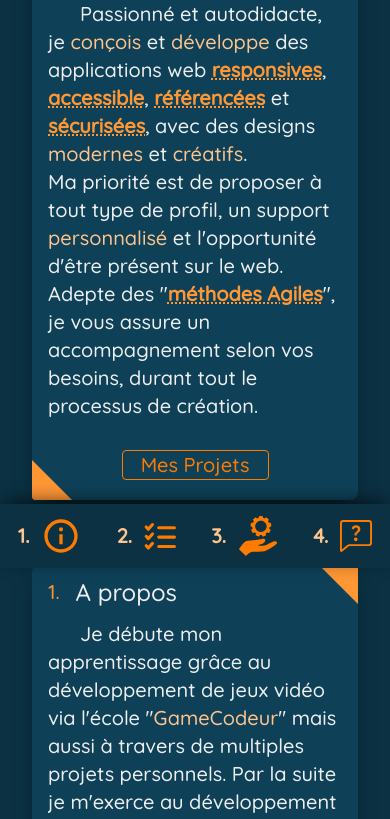
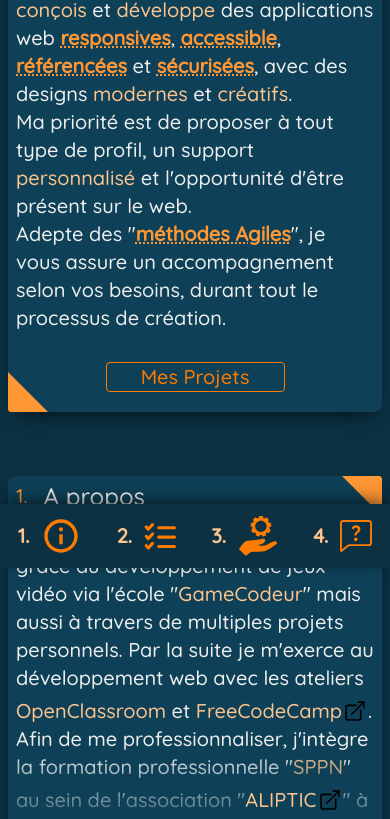
Before and after one commit to SimonBnt/simonbenet_portfolio, a plain HTML site: page index.html in a window 390 px wide. Shown: the part 276-1095 px from the top of the page. Drawn offline with nearby package versions, Linux system fonts and the light colour scheme.

Commit message:
responsive fx

```diff
--- a/src/sass/abstracts/_mixins.scss
+++ b/src/sass/abstracts/_mixins.scss
@@ -1,4 +1,10 @@
 @mixin respondTo($breakpoint) {
+    @if ($breakpoint == 320px) {
+        @media (min-width: 320px) and (max-width: 479px) {
+            @content;
+        }
+    }
+
     @if ($breakpoint == sm) {
         @media (min-width: 768px) {
             @content;
@@ -6,7 +12,7 @@
     }
 
     @if ($breakpoint == md) {
-        @media (min-width: 1025px) {
+        @media (min-width: 1200px) {
             @content;
         }
     }
--- a/src/sass/components/_left-sidenav.scss
+++ b/src/sass/components/_left-sidenav.scss
@@ -1,4 +1,6 @@
 #leftSideNav {
+    padding: 0;
+
     ul {
         display: flex;
         justify-content: center;
@@ -6,6 +8,7 @@
         margin: 0 2rem;
         border-radius: 1rem;
         padding: 0.5rem 0;
+
 
         @include respondTo (lg) {
             padding: 0.5rem 0;
@@ -32,7 +35,6 @@
 
     @include respondTo(md) {
         margin: 0;
-        padding-left: 1.5rem;
         position: fixed;
         z-index: 1000;
         bottom: 0;
--- a/src/sass/components/_navbar.scss
+++ b/src/sass/components/_navbar.scss
@@ -1,5 +1,6 @@
 #navbar {
     display: flex;
+    justify-content: center;
     position: fixed;
     bottom: 0;
     width: 100%;
--- a/src/sass/components/_right-sidenav.scss
+++ b/src/sass/components/_right-sidenav.scss
@@ -3,7 +3,7 @@
 
     @include respondTo(md) {
         display: block;
-        padding-right: 1.5rem;
+        padding-right: 0.5rem;
         position: fixed;
         z-index: 1000;
         bottom: 0;
--- a/src/sass/layout/_main.scss
+++ b/src/sass/layout/_main.scss
@@ -1,5 +1,13 @@
 main {
     padding: 0 2rem;
+
+    @include respondTo(320px) {
+        padding: 8px
+    }
+
+    @include respondTo(sm) {
+        padding: 16px
+    }
 
     @include respondTo(md) {
         padding: inherit;
@@ -12,6 +20,14 @@ main {
         margin-bottom: 4rem;
         background-color: $Dcolor-3;
         position: relative;
+
+        @include respondTo(320px) {
+            padding: 8px
+        }
+
+        @include respondTo(sm) {
+            padding: 16px
+        }
 
         @include respondTo(md) {
             box-shadow: none;
```
Also changed, not shown: assets/css/styles.min.css, 1 other file.
